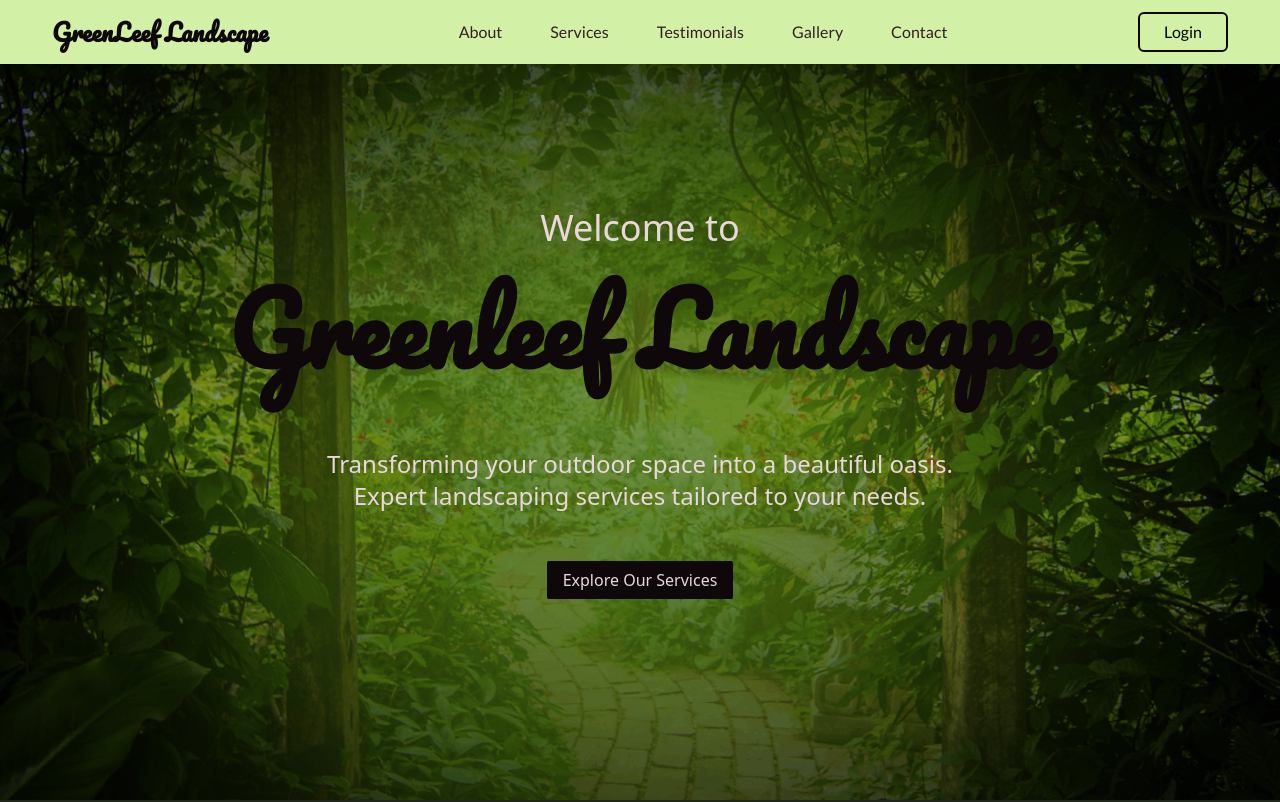
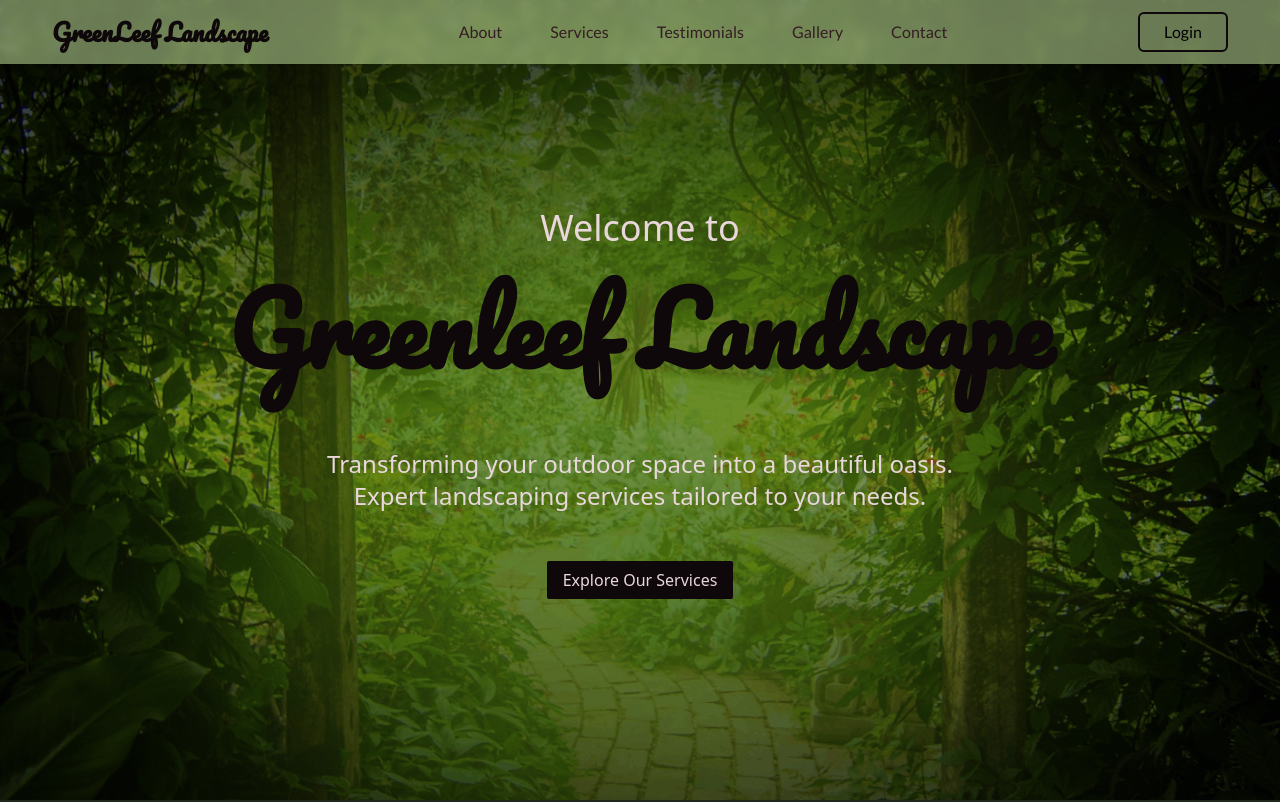
Before and after one commit to Ahmed-Youssef-219/GreenLeef, a Next.js app: page / in a window 1280 px wide. Shown: the top 802 px of the page. Built offline with nearby package versions, Linux system fonts and the light colour scheme.

Commit message:
some styles in navbar

```diff
--- a/components/Navbar.jsx
+++ b/components/Navbar.jsx
@@ -14,7 +14,7 @@ const Navbar = () => {
   }
 
   return (
-    <header className="bg-[#D2F1A7] fixed p-3 font-lato fixed top-0 right-0 left-0 z-20">
+    <header className="bg-[#D2F1A7]/50 backdrop-blur-sm fixed p-3 font-lato fixed top-0 right-0 left-0 z-20">
       <div className={`${flex_between} mx-4 sm:mx-10 md:mx-18 `}>
         <h2 className="text-[#0F080A] font-bold text-md sm:text-lg md:text-2xl font-pacifico">
           GreenLeef Landscape
@@ -59,7 +59,7 @@ const Navbar = () => {
         </button>
         {/* mobile navbar  */}
         {active && (
-          <nav className="absolute top-0 left-0 right-0 bg-[#D2F1A7]">
+          <nav className="bg-[#D2F1A7]/70 backdrop-blur-sm absolute top-0 left-0 right-0 bg-[#D2F1A7]">
             <AiOutlineClose
               className="text-lg m-2 cursor-pointer"
               onClick={() => setActive(false)}
```
